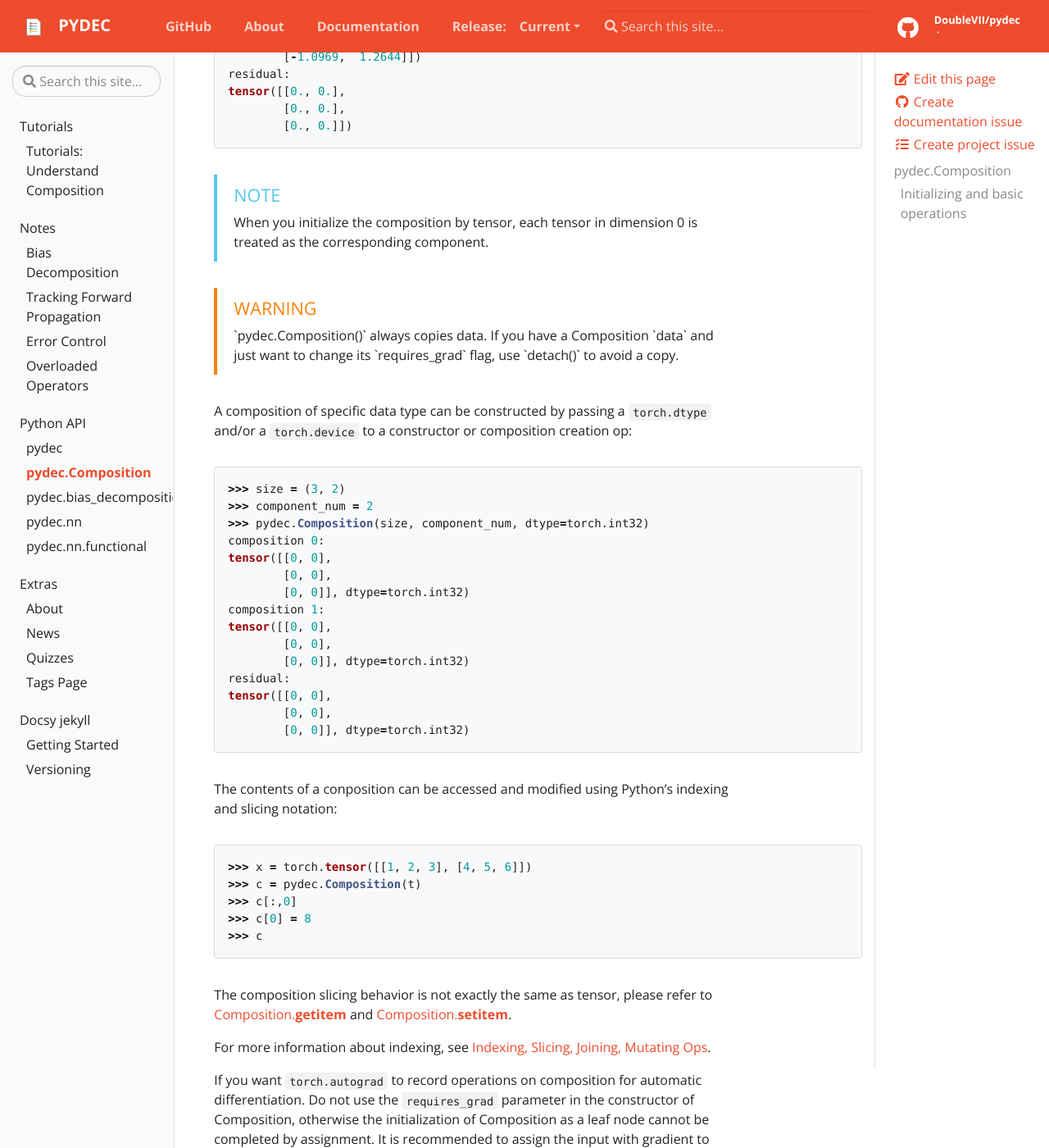
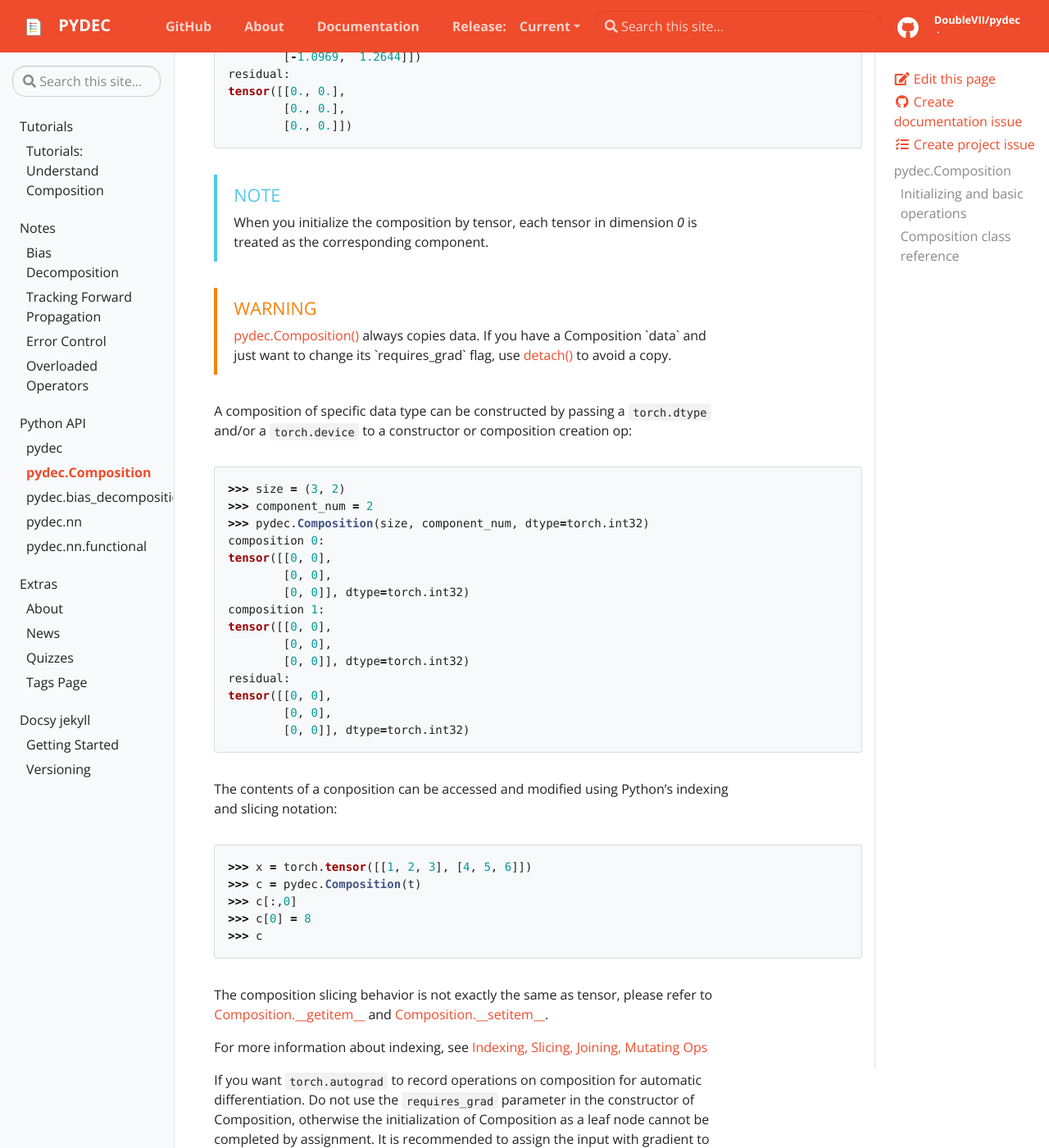
Before and after one commit to NJUNLP/pydec, a Jekyll site: the page built from docs/_docs/pythonapi/pydec.Composition/index.md, in a window 1280 px wide and 1400 px high, scrolled down 1214 px. Shown: the whole window at 82% size. Built offline with Jekyll 4.4.1, drawn with Linux system fonts in a browser that asks for light colours; some of the changed text lies outside the part shown.

Commit message:
fix alert bug and update docs

````diff
--- a/docs/_docs/pythonapi/pydec.Composition/index.md
+++ b/docs/_docs/pythonapi/pydec.Composition/index.md
@@ -28,7 +28,11 @@
         [0., 0.]])
 ```
 
-{% include alert.html type="warning" title="WARNING" content="We plan to migrate this interface to `pydec.zeros()`." %}
+<div class="alert alert-warning" role="alert">
+<h4 class="alert-heading">WARNING</h4>
+We plan to migrate this interface to `pydec.zeros()`.
+</div>
+
 
 A  composition can be constructed from a tensor or another composition using the `pydec.Composition()` constructor:
 ```python
@@ -49,9 +53,16 @@
         [0., 0.],
         [0., 0.]])
 ```
-{% include alert.html type="info" title="NOTE" content="When you initialize the composition by tensor, each tensor in dimension 0 is treated as the corresponding component." %}
 
-{% include alert.html type="warning" title="WARNING" content="`pydec.Composition()` always copies data. If you have a Composition `data` and just want to change its `requires_grad` flag, use `detach()` to avoid a copy." %}
+<div class="alert alert-info" role="info">
+<h4 class="alert-heading">NOTE</h4>
+When you initialize the composition by tensor, each tensor in dimension <em>0</em> is treated as the corresponding component.
+</div>
+
+<div class="alert alert-warning" role="alert">
+<h4 class="alert-heading">WARNING</h4>
+{% include codelink.html name="pydec.Composition()" path="pythonapi/pydec.Composition/#composition-class-reference" %} always copies data. If you have a Composition `data` and just want to change its `requires_grad` flag, use {% include codelink.html name="detach()" path="pythonapi/pydec.Composition/detach" %} to avoid a copy.
+</div>
 
 A composition of specific data type can be constructed by passing a `torch.dtype` and/or a `torch.device` to a constructor or composition creation op:
 ```python
@@ -81,11 +92,17 @@
 >>> c
 ```
 
-The composition slicing behavior is not exactly the same as tensor, please refer to {% include codelink.html name="Composition.__getitem__" path="pythonapi/pydec.Composition/__getitem__" %} and {% include codelink.html name="Composition.__setitem__" path="pythonapi/pydec.Composition/__setitem__" %}.
+The composition slicing behavior is not exactly the same as tensor, please refer to {% include codelink.html name="Composition.\_\_getitem\_\_" path="pythonapi/pydec.Composition/\_\_getitem\_\_" %} and {% include codelink.html name="Composition.\_\_setitem\_\_" path="pythonapi/pydec.Composition/\_\_setitem\_\_" %}.
 
-For more information about indexing, see [Indexing, Slicing, Joining, Mutating Ops](pythonapi/pydec/#indexing-slicing-joining-mutating-ops).
+For more information about indexing, see {% include codelink.html name="Indexing, Slicing, Joining, Mutating Ops" path="ppythonapi/pydec/#indexing-slicing-joining-mutating-ops" %}
 
 If you want `torch.autograd` to record operations on composition for automatic differentiation. Do not use the `requires_grad` parameter in the constructor of Composition, otherwise the initialization of Composition as a leaf node cannot be completed by assignment. It is recommended to assign the input with gradient to the Composition without gradient.
 
 
-{% include alert.html type="info" title="NOTE" content="To change an existing composition's torch.device and/or torch.dtype, consider using `to()` method on the composition." %}
+<div class="alert alert-info" role="info">
+<h4 class="alert-heading">NOTE</h4>
+To change an existing composition's `torch.device` and/or `torch.dtype`, consider using {% include codelink.html name="to()" path="pythonapi/pydec.Composition/to" %} method on the composition.
+</div>
+
+## Composition class reference
+{% include class.html content="pydec.Composition" %}
````
